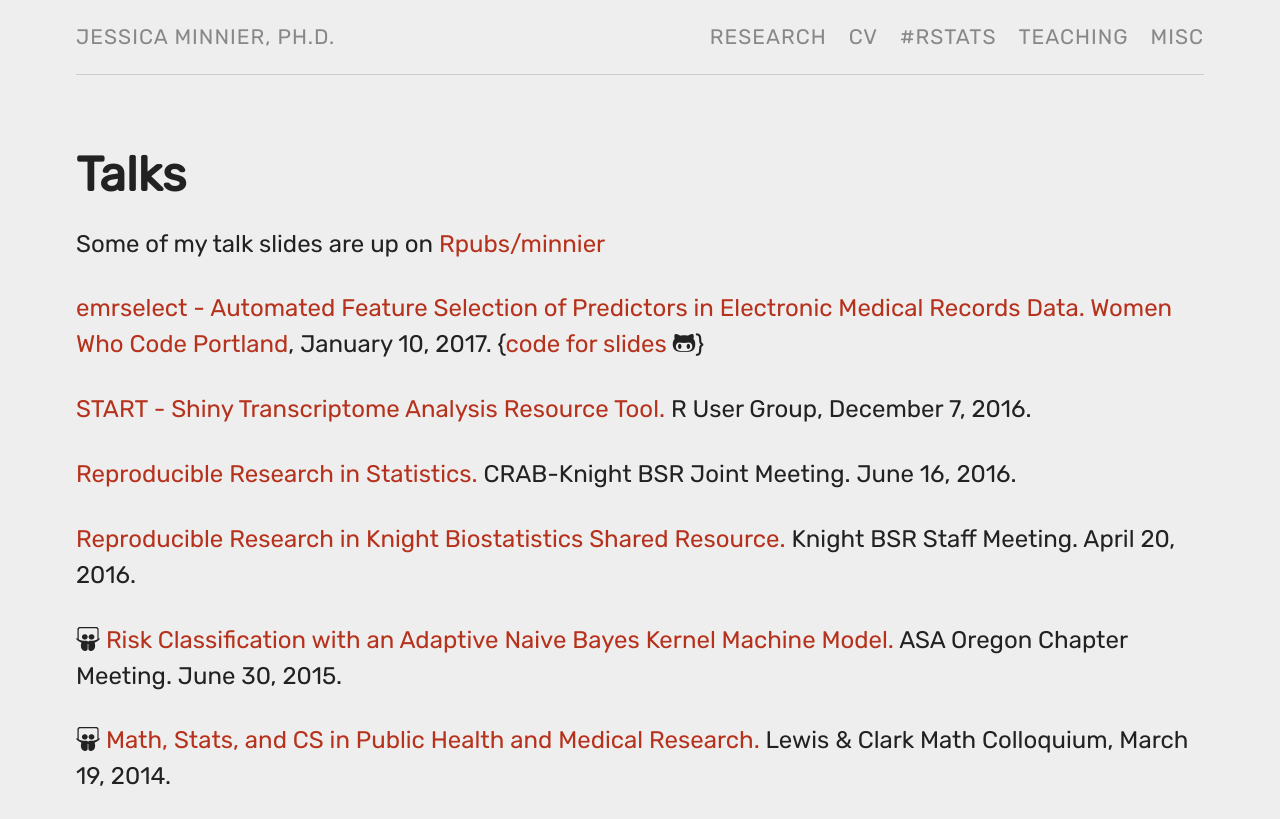
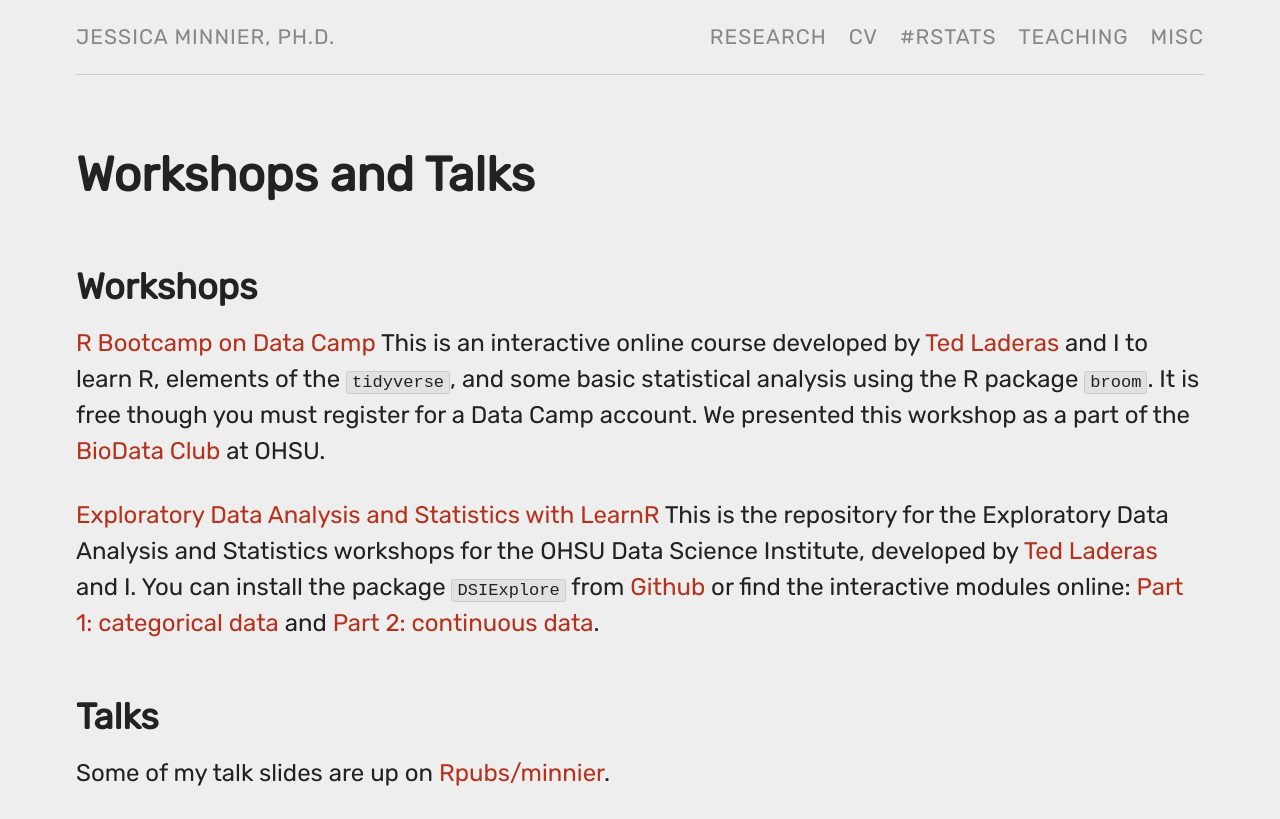
Before and after one commit to jminnier/jminnier.github.io, a Jekyll site: the page built from talks.md, in a window 1280 px wide and 900 px high, cut to the strip 0-819 px from the top of the window. Built offline with Jekyll 4.4.1, drawn with Linux system fonts in a browser that asks for light colours; nearby versions of some CDN libraries; some web fonts are replaced.

Commit message:
update talks, packages

```diff
--- a/talks.md
+++ b/talks.md
@@ -1,11 +1,23 @@
 ---
 layout: page
 permalink: /talks/
-title: Talks
+title: Workshops and Talks
 ---
 
-Some of my talk slides are up on [Rpubs/minnier](https://rpubs.com/minnier/)
+## Workshops
 
+[R Bootcamp on Data Camp](https://www.datacamp.com/courses/rbootcamp) This is an interactive online course developed by [Ted Laderas](http://laderast.github.io/)
+and I to learn R, elements of the `tidyverse`, and some basic statistical analysis using the R package `broom`. It is free though you must register for a Data Camp account.
+We presented this workshop as a part of the [BioData Club](https://biodata-club.github.io/) at OHSU.
+
+[Exploratory Data Analysis and Statistics with LearnR](https://github.com/laderast/DSIExplore) This is the repository for the Exploratory Data Analysis and Statistics
+workshops for the OHSU Data Science Institute, developed by [Ted Laderas](http://laderast.github.io/) and I.
+You can install the package `DSIExplore` from [Github](https://github.com/laderast/DSIExplore) or find the interactive modules online:
+[Part 1: categorical data](https://minnier.shinyapps.io/ODSI_categoricalData/) and [Part 2: continuous data](https://minnier.shinyapps.io/ODSI_continuousData/).
+
+## Talks
+
+Some of my talk slides are up on [Rpubs/minnier](https://rpubs.com/minnier/).
 
 
 [emrselect - Automated Feature Selection of Predictors in Electronic Medical Records Data.](http://rpubs.com/minnier/wwc-emrselect)
```
Also changed, not shown: intro_biostats.md (+2 -2 lines), packages.md (+8 -1 lines), Gemfile.lock, 2 other files.
